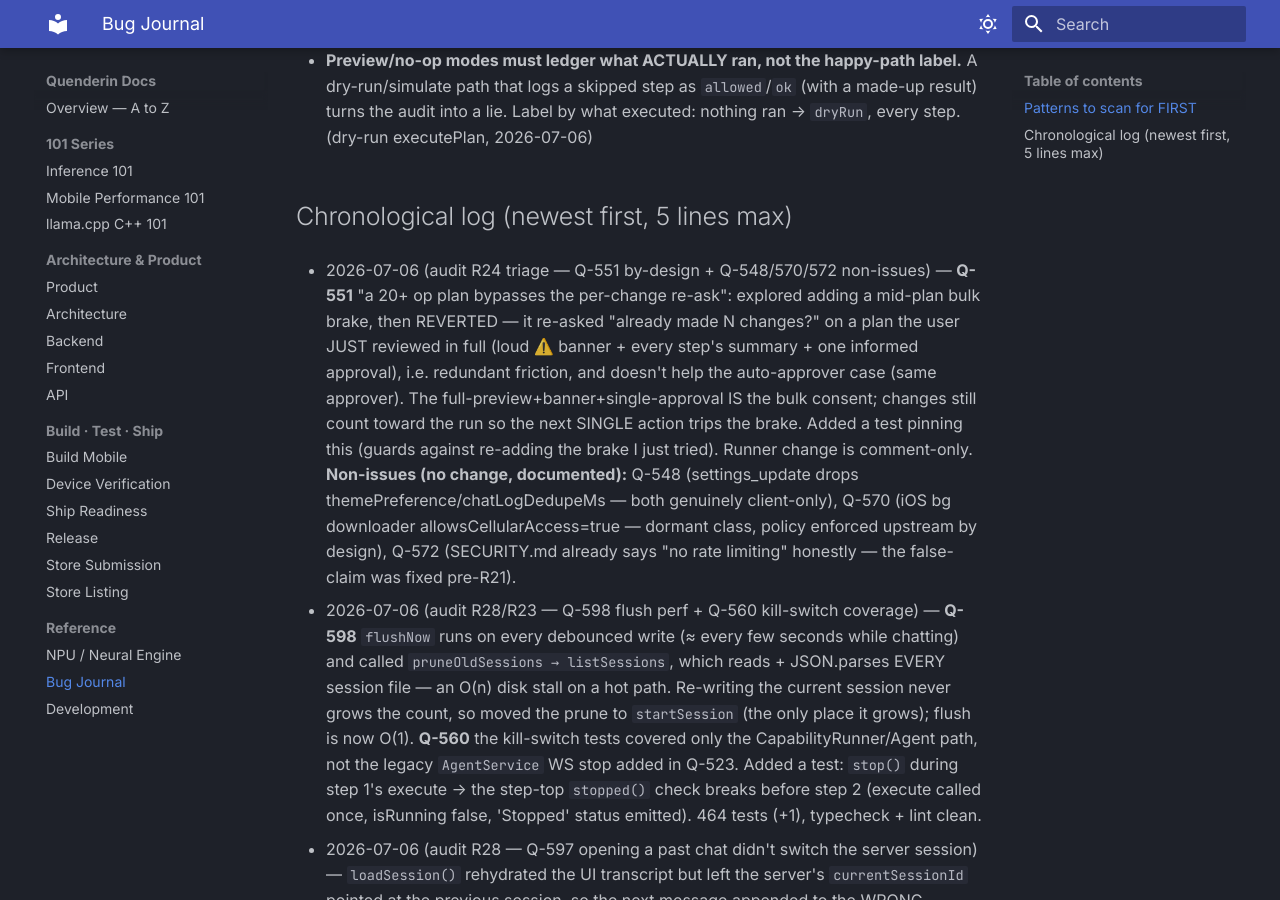
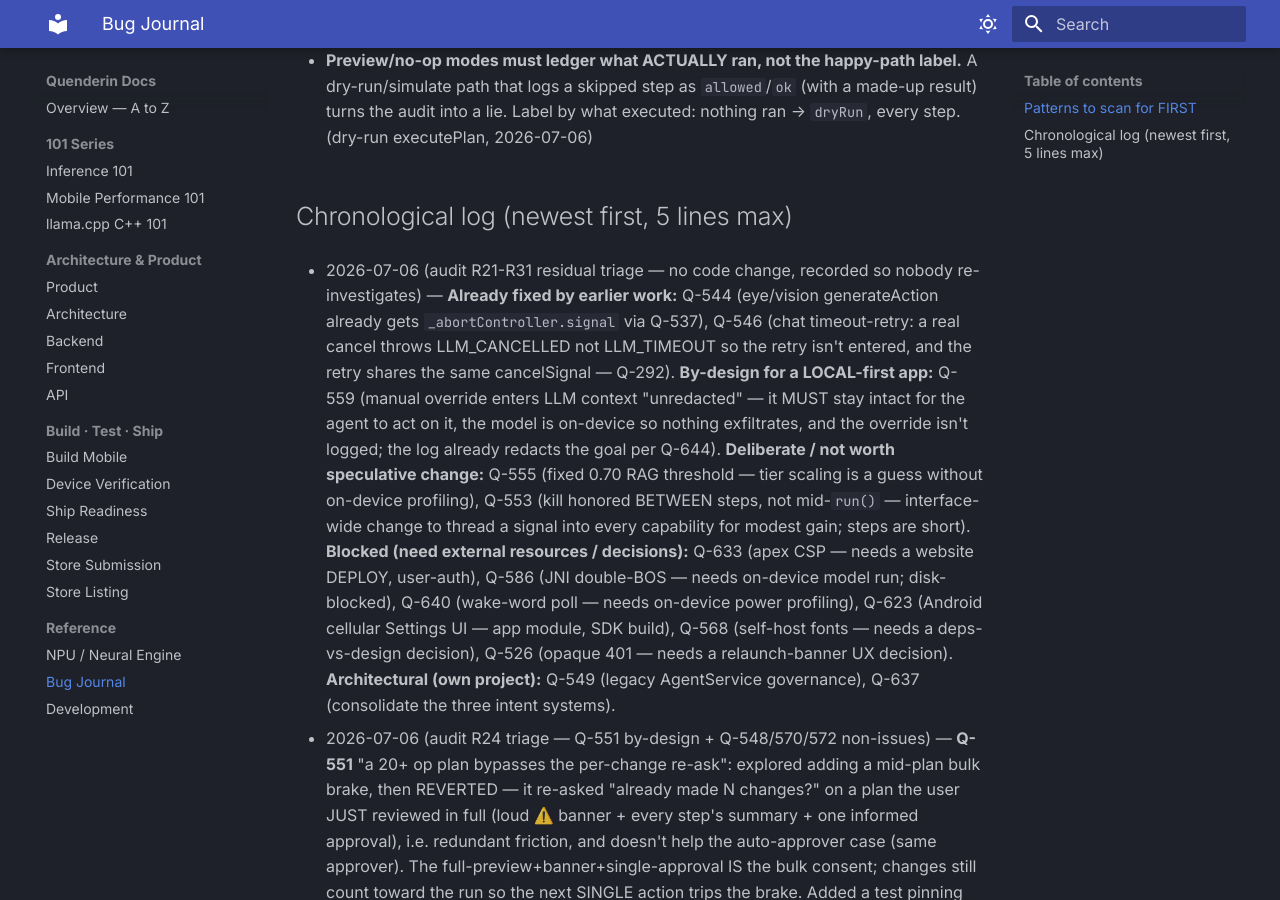
Before and after one commit to alikatgh/quenderin, an MkDocs documentation site: the page built from docs/BUG_JOURNAL.md, in a window 1280 px wide and 900 px high, scrolled down 11527 px. Built offline with MkDocs 1.6.1 and Material for MkDocs 9.7.7, drawn with Linux system fonts in a browser that asks for light colours.

Commit message:
docs: record R21-R31 residual-finding triage (no code change)
Consolidated record of the audit findings that are already-fixed, by-design,
deliberate, blocked on external resources, or architectural — so future
sessions grep the journal instead of re-investigating each one:

- Already fixed: Q-544 (vision call already gets the abort signal via Q-537),
  Q-546 (chat retry shares the cancel signal; a real cancel isn't LLM_TIMEOUT).
- By-design (local-first): Q-559 (override must reach the on-device LLM intact;
  not exfiltrated, not logged unredacted).
- Deliberate: Q-555 (fixed RAG threshold), Q-553 (kill between steps).
- Blocked externally: Q-633 (deploy), Q-586 (disk), Q-640 (profiling),
  Q-623 (SDK), Q-568 (fonts decision), Q-526 (401-banner UX decision).
- Architectural: Q-549, Q-637.

Co-Authored-By: Claude Opus 4.8 <noreply@anthropic.com>

```diff
--- a/docs/BUG_JOURNAL.md
+++ b/docs/BUG_JOURNAL.md
@@ -352,6 +352,21 @@ Cheap-to-write, cheap-to-read, expensive-to-skip. `grep -i <symptom>` this befor
 
 ## Chronological log (newest first, 5 lines max)
 
+- 2026-07-06 (audit R21-R31 residual triage — no code change, recorded so nobody re-investigates) —
+  **Already fixed by earlier work:** Q-544 (eye/vision generateAction already gets `_abortController.signal`
+  via Q-537), Q-546 (chat timeout-retry: a real cancel throws LLM_CANCELLED not LLM_TIMEOUT so the retry
+  isn't entered, and the retry shares the same cancelSignal — Q-292). **By-design for a LOCAL-first app:**
+  Q-559 (manual override enters LLM context "unredacted" — it MUST stay intact for the agent to act on it,
+  the model is on-device so nothing exfiltrates, and the override isn't logged; the log already redacts the
+  goal per Q-644). **Deliberate / not worth speculative change:** Q-555 (fixed 0.70 RAG threshold — tier
+  scaling is a guess without on-device profiling), Q-553 (kill honored BETWEEN steps, not mid-`run()` —
+  interface-wide change to thread a signal into every capability for modest gain; steps are short).
+  **Blocked (need external resources / decisions):** Q-633 (apex CSP — needs a website DEPLOY, user-auth),
+  Q-586 (JNI double-BOS — needs on-device model run; disk-blocked), Q-640 (wake-word poll — needs on-device
+  power profiling), Q-623 (Android cellular Settings UI — app module, SDK build), Q-568 (self-host fonts —
+  needs a deps-vs-design decision), Q-526 (opaque 401 — needs a relaunch-banner UX decision). **Architectural
+  (own project):** Q-549 (legacy AgentService governance), Q-637 (consolidate the three intent systems).
+
 - 2026-07-06 (audit R24 triage — Q-551 by-design + Q-548/570/572 non-issues) — **Q-551** "a 20+ op plan
   bypasses the per-change re-ask": explored adding a mid-plan bulk brake, then REVERTED — it re-asked
   "already made N changes?" on a plan the user JUST reviewed in full (loud ⚠️ banner + every step's
```
